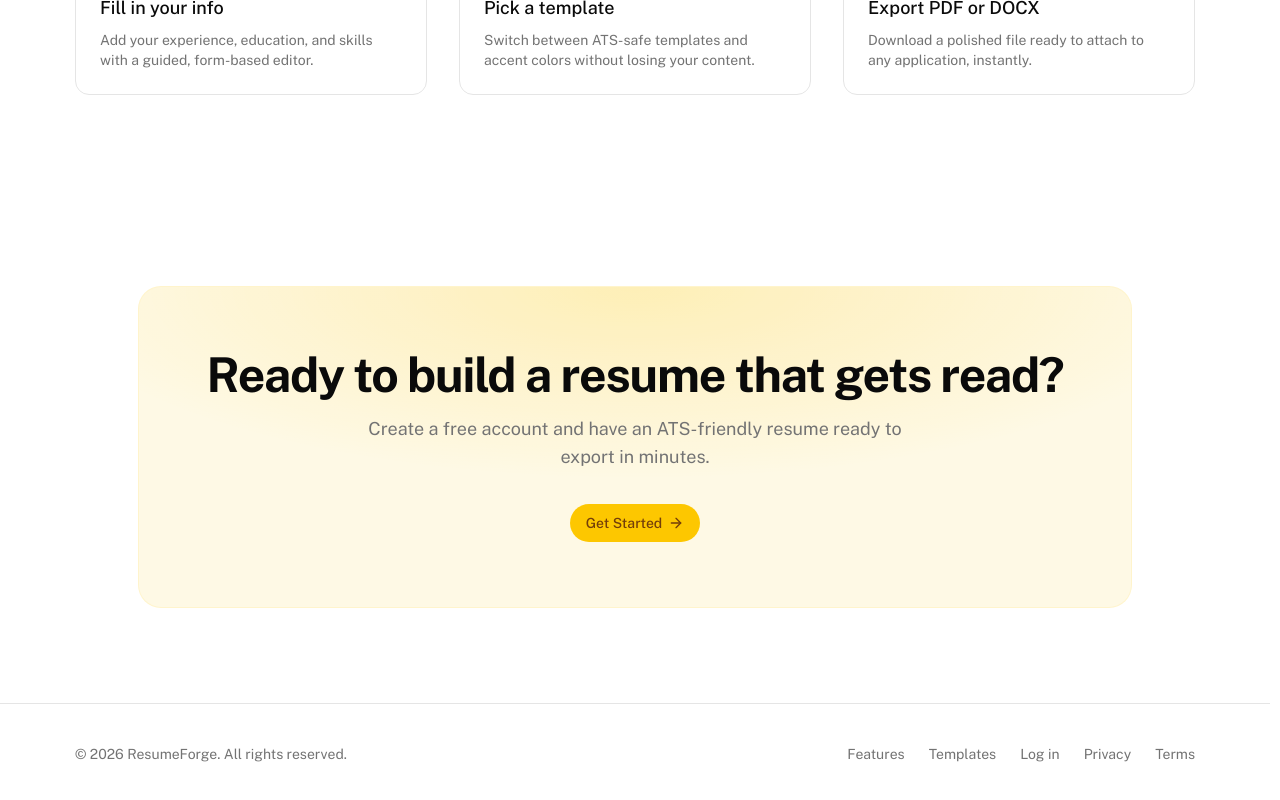
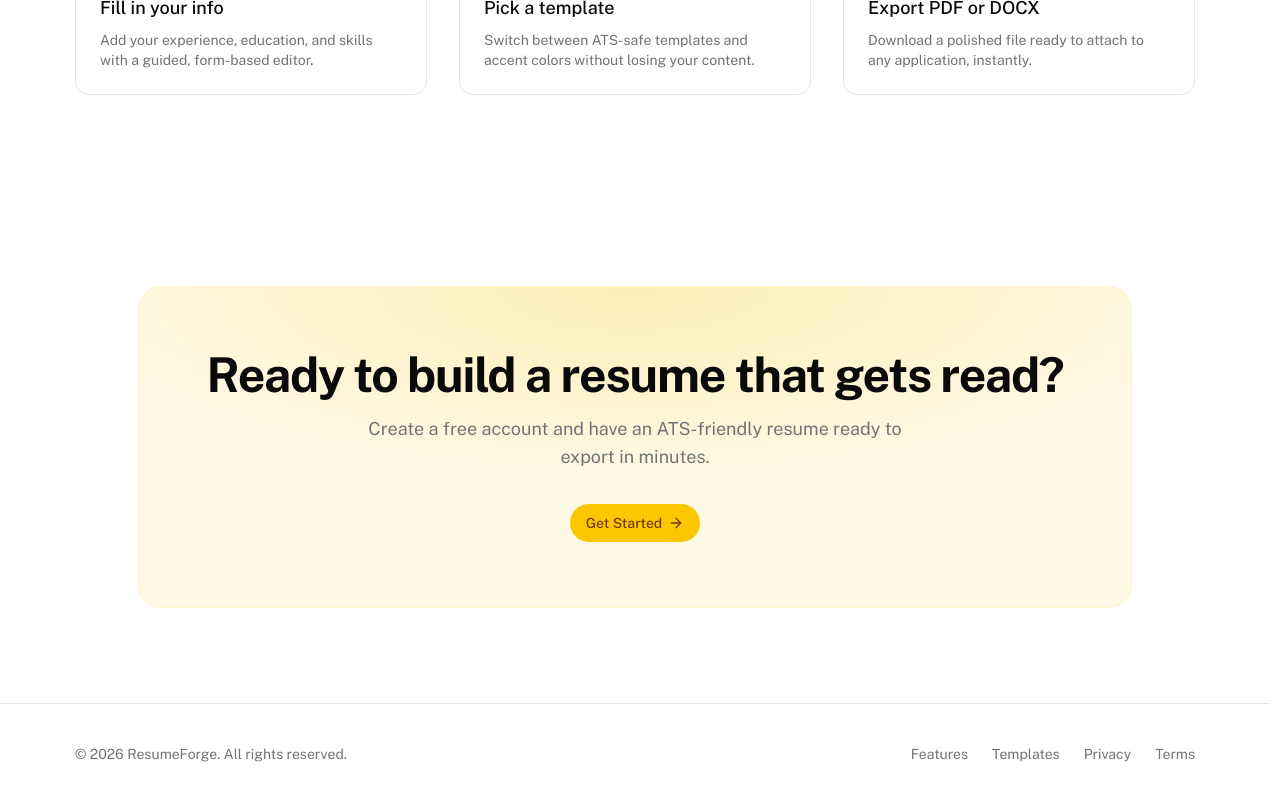
Before and after one commit to Waleed-Zaheer/ResumeR, a Next.js app: page / in a window 1280 px wide. Shown: the part 3327-4127 px from the top of the page. Built offline with nearby package versions, Linux system fonts and the light colour scheme.

Commit message:
Refactor footer component for improved readability and formatting

```diff
--- a/components/landing/footer.tsx
+++ b/components/landing/footer.tsx
@@ -1,22 +1,29 @@
-import Link from "next/link";
-
 export function MarketingFooter() {
   return (
     <footer className="border-t border-border">
       <div className="mx-auto flex max-w-6xl flex-col items-center gap-4 px-4 py-10 text-sm text-muted-foreground sm:flex-row sm:justify-between">
-        <p>&copy; {new Date().getFullYear()} ResumeForge. All rights reserved.</p>
+        <p>
+          &copy; {new Date().getFullYear()} ResumeForge. All rights reserved.
+        </p>
         <nav className="flex flex-wrap items-center justify-center gap-x-6 gap-y-2">
-          <a href="#features" className="transition-colors hover:text-foreground">
+          <a
+            href="#features"
+            className="transition-colors hover:text-foreground"
+          >
             Features
           </a>
-          <a href="#templates" className="transition-colors hover:text-foreground">
+          <a
+            href="#templates"
+            className="transition-colors hover:text-foreground"
+          >
             Templates
           </a>
-          <Link href="/login" className="transition-colors hover:text-foreground">
-            Log in
-          </Link>
-          <span className="cursor-default transition-colors hover:text-foreground">Privacy</span>
-          <span className="cursor-default transition-colors hover:text-foreground">Terms</span>
+          <span className="cursor-default transition-colors hover:text-foreground">
+            Privacy
+          </span>
+          <span className="cursor-default transition-colors hover:text-foreground">
+            Terms
+          </span>
         </nav>
       </div>
     </footer>
```
